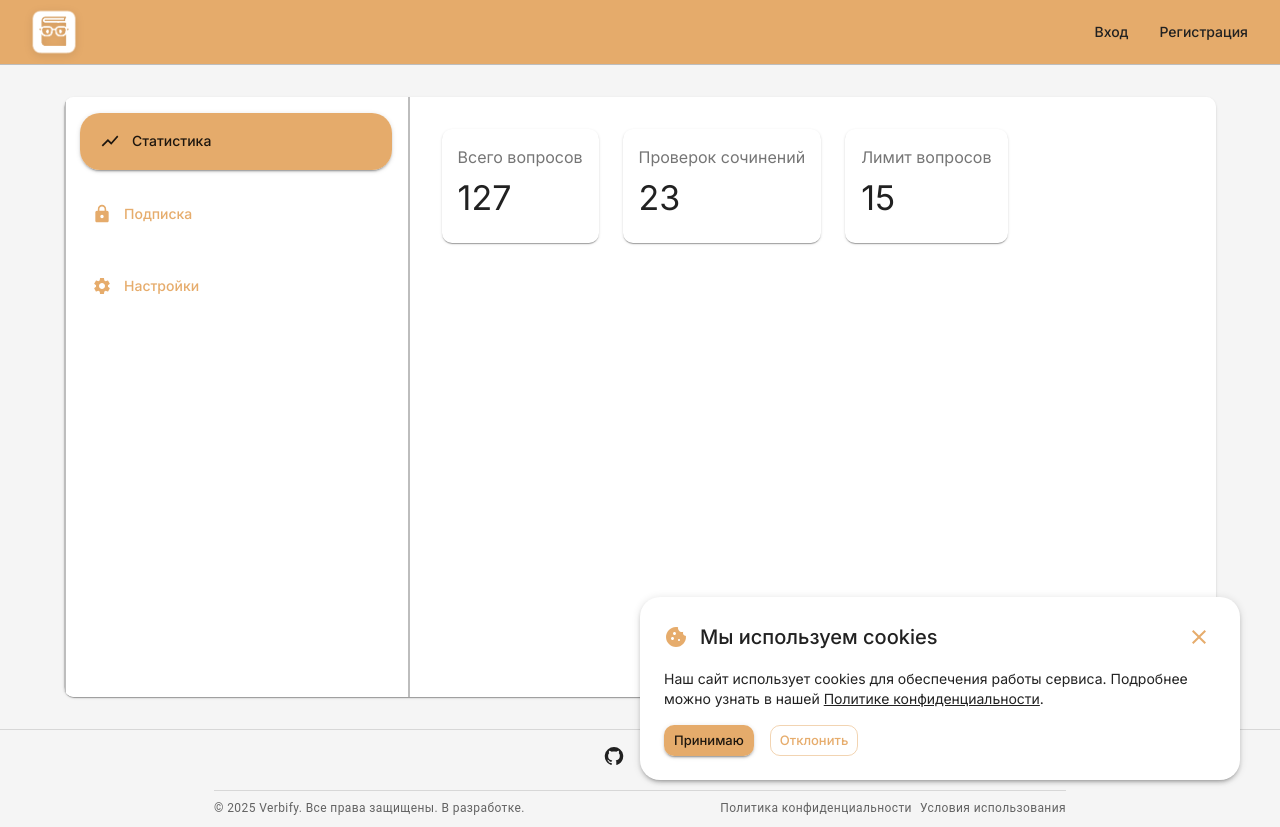
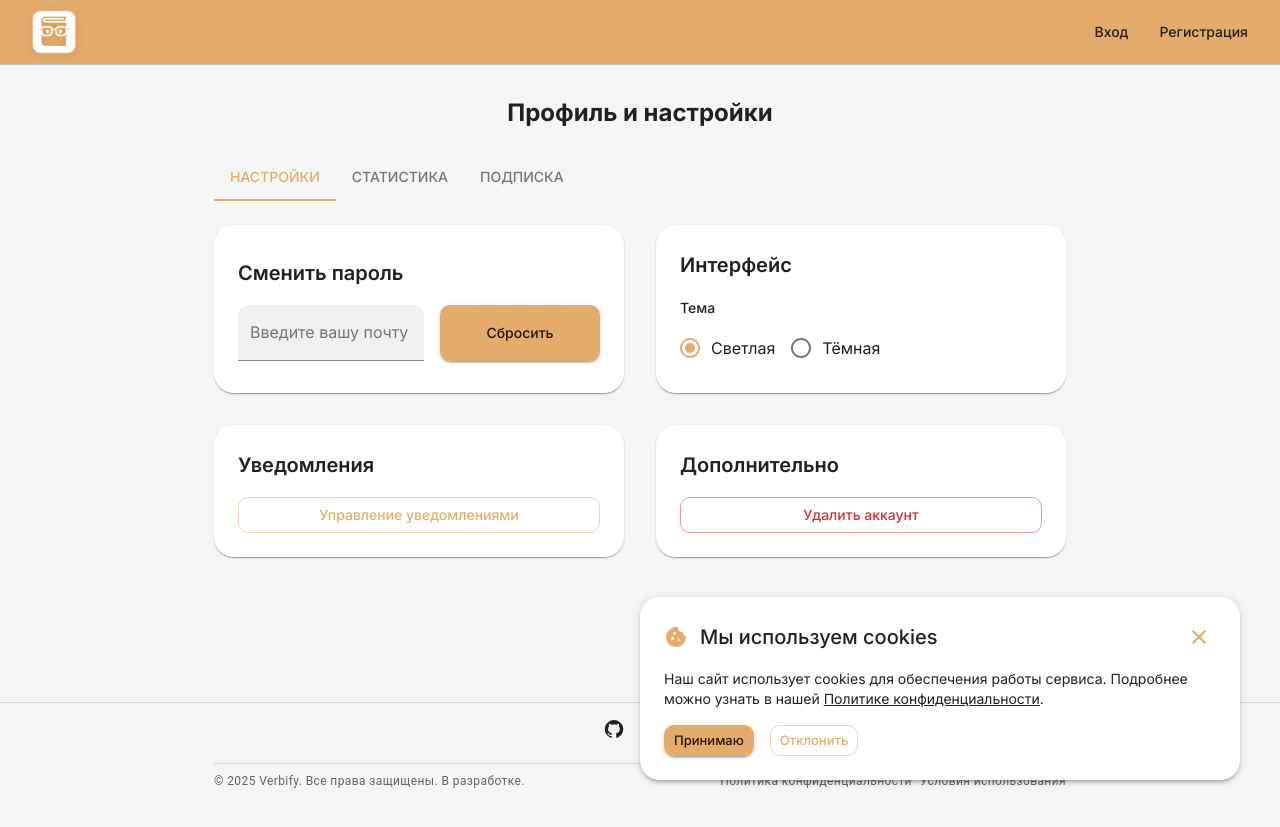
Before and after one commit to sunderrrrr/verbify-frontend, a Next.js app in the folder whyai-fr/: page /profile in a window 1280 px wide. After the commit the page ends 800 px from the top, so only its background shows below. Built offline with nearby package versions, Linux system fonts and the light colour scheme.

Commit message:
добавил страницу сброса пароля, пока без функционала и еще профиль тоже

```diff
--- a/whyai-fr/src/app/_components/user.tsx
+++ b/whyai-fr/src/app/_components/user.tsx
@@ -10,7 +10,7 @@ export function UserButton() {
 
 
     const handleUser = () => {
-        router.push('/soon');
+        router.push('/profile');
     };
 
     // @ts-ignore
--- a/whyai-fr/src/app/page.tsx
+++ b/whyai-fr/src/app/page.tsx
@@ -158,7 +158,7 @@ export default function HomePage() {
                     color: 'text.primary',
                     fontSize: isMobile ? '1.25rem' : '1.7rem'
                 }}>
-                    Привет, name!
+                    ИИ-Репетитор
                 </Typography>
                 <Typography variant="h1" sx={{
                     mb: 6,
--- a/whyai-fr/src/app/profile/page.tsx
+++ b/whyai-fr/src/app/profile/page.tsx
@@ -1,291 +1,280 @@
-// app/profile/page.tsx
 'use client';
-import { useState } from 'react';
+import { useState, useEffect } from 'react';
 import {
     Box,
     Button,
     Container,
-    Grid,
     Typography,
+    useMediaQuery,
+    keyframes,
+    styled,
+    TextField,
+    Tabs,
+    Tab,
     Card,
     CardContent,
-    TextField,
-    useTheme,
-    Slide,
-    Grow,
-    Fade,
-    styled,
-    useMediaQuery,
-    Divider
+    CircularProgress,
+    FormControlLabel,
+    Radio,
+    RadioGroup
 } from '@mui/material';
-import { Lock, ShowChart, Settings } from '@mui/icons-material';
+import { useTheme } from '@mui/material/styles';
 
-const AnimatedCard = styled(Card)(({ theme }) => ({
-    transition: theme.transitions.create(['transform', 'box-shadow'], {
-        duration: theme.transitions.duration.short,
-    }),
-    '&:hover': {
-        transform: 'translateY(-4px)',
-        boxShadow: theme.shadows[4]
-    }
+const fadeIn = keyframes`
+  from { opacity: 0; transform: translateY(20px); }
+  to { opacity: 1; transform: translateY(0); }
+`;
+
+const FadeContainer = styled(Box)(({ theme }) => ({
+    animation: `${fadeIn} 0.5s ease-out both`
 }));
 
-const MainWrapper = styled(Box)(({ theme }) => ({
-    backgroundColor: theme.palette.background.paper,
-    borderRadius: theme.shape.borderRadius,
-    boxShadow: theme.shadows[1],
-    display: 'flex',
-    minHeight: '600px',
-    overflow: 'hidden',
-    position: 'relative',
-    flexDirection: 'column',
-    [theme.breakpoints.up('md')]: {
-        flexDirection: 'row'
-    }
-}));
+export default function ProfilePage() {
+    const theme = useTheme();
+    const isMobile = useMediaQuery(theme.breakpoints.down('sm'));
+    const [tab, setTab] = useState(0);
+    const [loadingStats, setLoadingStats] = useState(true);
+    const [stats, setStats] = useState({
+        registeredAt: '2024-04-12',
+        totalQuestions: 87,
+        essaysChecked: 12,
+        currentPlan: 'Базовая'
+    });
 
-const NavigationPanel = styled(Box)(({ theme }) => ({
-    width: '100%',
-    padding: theme.spacing(2),
-    backgroundColor: theme.palette.background.paper,
-    display: 'flex',
-    flexDirection: 'column',
-    borderBottom: `2px solid ${theme.palette.divider}`,
-    [theme.breakpoints.up('md')]: {
-        width: '30%',
-        borderBottom: 'none',
-        borderRight: `2px solid ${theme.palette.divider}`
-    }
-}));
-
-const ContentPanel = styled(Box)(({ theme }) => ({
-    flex: 1,
-    padding: theme.spacing(4),
-    backgroundColor: theme.palette.background.paper,
-    position: 'relative'
-}));
-
-const StaticDivider = styled(Divider)(({ theme }) => ({
-    position: 'absolute',
-    left: 0,
-    top: 0,
-    height: '100%',
-    width: '2px',
-    backgroundColor: theme.palette.divider,
-    display: 'none',
-    [theme.breakpoints.up('md')]: {
-        display: 'block'
-    }
-}));
-
-const mockStats = {
-    totalQuestions: 127,
-    completedEssays: 23,
-    dailyLimit: 15
-};
-
-const subscriptions = [
+    const [plans, setPlans] = useState([
         {
-        tier: 'Базовая',
-        questions: '15 вопросов/день',
-        essays: '3 проверки/день',
-        color: 'grey.500',
-        price: 'Бесплатно',
+            name: 'Базовая',
+            description: '15 вопросов в день, 3 проверки сочинения, реклама',
+            price: 0,
             active: true
         },
         {
-        tier: 'Про',
-        questions: '30 вопросов/день',
-        essays: '5 проверок/день',
-        color: 'primary.main',
-        price: '299 ₽/мес',
+            name: 'Премиум',
+            description: '25 вопросов в день, 6 проверок, без рекламы',
+            price: 400,
             active: false
         },
         {
-        tier: 'Премиум',
-        questions: '60 вопросов/день',
-        essays: '10 проверок/день',
-        color: 'secondary.main',
-        price: '599 ₽/мес',
+            name: 'Ультра',
+            description: 'Бесконечные вопросы, 10 проверок, тест-система',
+            price: 1000,
             active: false
         }
-];
+    ]);
 
-export default function ProfilePage() {
-    const [activeSection, setActiveSection] = useState('stats');
-    const [userData, setUserData] = useState({
-        name: 'Иван Иванов',
-        email: 'user@example.com',
-        password: ''
-    });
-    const theme = useTheme();
-    const isMobile = useMediaQuery(theme.breakpoints.down('md'));
+    useEffect(() => {
+        // Имитация запроса на сервер
+        setTimeout(() => {
+            setLoadingStats(false);
+        }, 1000);
+    }, []);
 
-    const SectionButton = ({ icon, text, section }: { icon: React.ReactNode; text: string; section: string }) => (
-        <Fade in={true} timeout={800}>
-            <Button
-                fullWidth
-                variant={activeSection === section ? 'contained' : 'text'}
-                startIcon={icon}
-                onClick={() => setActiveSection(section)}
+    return (
+        <Container maxWidth="md" sx={{ py: 4 }}>
+            <FadeContainer>
+                <Typography variant="h5" fontWeight={700} textAlign="center" mb={3}>
+                    Профиль и настройки
+                </Typography>
+
+                <Tabs
+                    value={tab}
+                    onChange={(_, newValue) => setTab(newValue)}
+                    centered
+                    variant="scrollable"
+                    allowScrollButtonsMobile
+                    sx={{ mb: 3 }}
+                >
+                    <Tab label="Настройки" />
+                    <Tab label="Статистика" />
+                    <Tab label="Подписка" />
+                </Tabs>
+            </FadeContainer>
+
+            {tab === 0 && (
+                <FadeContainer>
+                    <Box
+                        display="grid"
+                        gridTemplateColumns={{ xs: '1fr', sm: '1fr 1fr' }}
+                        gap={4}
+                        width="100%"
+                    >
+                        {/* Смена пароля */}
+                        <Box
                             sx={{
-                    justifyContent: 'flex-start',
-                    mb: 2,
+                                bgcolor: 'background.paper',
+                                p: 3,
                                 borderRadius: 2,
-                    py: 2,
-                    minHeight: 56,
-                    '& .MuiButton-startIcon': {
-                        marginRight: theme.spacing(1.5),
-                        marginLeft: { xs: 0, md: theme.spacing(0.5) }
-                    }
+                                boxShadow: 1,
+                                display: 'flex',
+                                flexDirection: 'column',
+                                justifyContent: 'center',
+                                width: '100%',
                             }}
                         >
-                {!isMobile && text}
+                            <Typography variant="h6" fontWeight={600} mb={2}>
+                                Сменить пароль
+                            </Typography>
+                            <Box display="flex" gap={2} flexDirection={{ xs: 'column', sm: 'row' }}>
+                                <TextField fullWidth label="Введите вашу почту" />
+                                <Button
+                                    variant="contained"
+                                    color="primary"
+                                    sx={{ minWidth: { xs: '100%', sm: '160px' } }}
+                                >
+                                    Сбросить
                                 </Button>
-        </Fade>
-    );
+                            </Box>
+                        </Box>
 
-    return (
-        <Container maxWidth="lg" sx={{ py: 4 }}>
-            <MainWrapper>
-                <NavigationPanel>
-                    <SectionButton icon={<ShowChart />} text="Статистика" section="stats" />
-                    <SectionButton icon={<Lock />} text="Подписка" section="subscription" />
-                    <SectionButton icon={<Settings />} text="Настройки" section="settings" />
-                </NavigationPanel>
+                        {/* Интерфейс */}
+                        <Box
+                            sx={{
+                                bgcolor: 'background.paper',
+                                p: 3,
+                                borderRadius: 2,
+                                boxShadow: 1,
+                                width: '100%',
+                            }}
+                        >
+                            <Typography variant="h6" fontWeight={600} mb={2}>
+                                Интерфейс
+                            </Typography>
+                            <Typography variant="subtitle2" mb={1}>
+                                Тема
+                            </Typography>
+                            <RadioGroup defaultValue="light" row>
+                                <FormControlLabel value="light" control={<Radio />} label="Светлая" />
+                                <FormControlLabel value="dark" control={<Radio />} label="Тёмная" />
+                            </RadioGroup>
+                        </Box>
 
-                <StaticDivider orientation="vertical" />
+                        {/* Управление уведомлениями */}
+                        <Box
+                            sx={{
+                                bgcolor: 'background.paper',
+                                p: 3,
+                                borderRadius: 2,
+                                boxShadow: 1,
+                                display: 'flex',
+                                flexDirection: 'column',
+                                justifyContent: 'center',
+                                width: '100%',
+                            }}
+                        >
+                            <Typography variant="h6" fontWeight={600} mb={2}>
+                                Уведомления
+                            </Typography>
+                            <Button variant="outlined" fullWidth>
+                                Управление уведомлениями
+                            </Button>
+                        </Box>
 
-                <ContentPanel>
-                    <Slide direction={isMobile ? 'up' : 'left'} in={true} mountOnEnter unmountOnExit>
-                        <Box>
-                            {/* Статистика */}
-                            {activeSection === 'stats' && (
-                                <Grid container spacing={3}>
-                                    {[
-                                        ['Всего вопросов', mockStats.totalQuestions],
-                                        ['Проверок сочинений', mockStats.completedEssays],
-                                        ['Лимит вопросов', mockStats.dailyLimit]
-                                    ].map(([title, value], index) => (
-                                        <Grow in={true} key={title} timeout={index * 200}>
-                                            <Grid item xs={12} md={4} component="div">
-                                                <AnimatedCard>
-                                                    <CardContent>
-                                                        <Typography color="text.secondary">{title}</Typography>
-                                                        <Typography variant="h4" sx={{ mt: 1 }}>
-                                                            {value}
+                        {/* Дополнительно */}
+                        <Box
+                            sx={{
+                                bgcolor: 'background.paper',
+                                p: 3,
+                                borderRadius: 2,
+                                boxShadow: 1,
+                                display: 'flex',
+                                flexDirection: 'column',
+                                justifyContent: 'center',
+                                width: '100%',
+                            }}
+                        >
+                            <Typography variant="h6" fontWeight={600} mb={2}>
+                                Дополнительно
                             </Typography>
-                                                    </CardContent>
-                                                </AnimatedCard>
-                                            </Grid>
-                                        </Grow>
-                                    ))}
-                                </Grid>
+                            <Button variant="outlined" color="error" fullWidth>
+                                Удалить аккаунт
+                            </Button>
+                        </Box>
+                    </Box>
+                </FadeContainer>
             )}
 
-                            {/* Подписки */}
-                            {activeSection === 'subscription' && (
-                                <Grid container spacing={3}>
-                                    {subscriptions.map((sub, index) => (
-                                        <Grow in={true} key={sub.tier} timeout={index * 200}>
-                                            <Grid item xs={12} md={4} component="div">
-                                                <AnimatedCard sx={{
-                                                    border: `2px solid ${theme.palette.primary.light}`,
-                                                    position: 'relative',
-                                                    '&:after': sub.active ? {
-                                                        content: '"✓"',
-                                                        position: 'absolute',
-                                                        top: -12,
-                                                        right: -12,
-                                                        bgcolor: 'success.main',
-                                                        color: 'white',
-                                                        width: 32,
-                                                        height: 32,
-                                                        borderRadius: '50%',
-                                                        display: 'flex',
-                                                        alignItems: 'center',
-                                                        justifyContent: 'center',
-                                                        fontSize: 18
-                                                    } : {}
-                                                }}>
+
+            {tab === 1 && (
+                <FadeContainer>
+                    <Typography variant="h6" fontWeight={600} mb={2}>
+                        Статистика аккаунта
+                    </Typography>
+                    {loadingStats ? (
+                        <Box display="flex" justifyContent="center" mt={4}>
+                            <CircularProgress />
+                        </Box>
+                    ) : (
+                        <Box display="grid" gridTemplateColumns={{ xs: '1fr', sm: '1fr 1fr' }} gap={2}>
+                            <Card>
                                 <CardContent>
-                                                        <Typography variant="h6" gutterBottom sx={{ color: sub.color }}>
-                                                            {sub.tier}
+                                    <Typography fontWeight={600}>Дата регистрации</Typography>
+                                    <Typography color="text.secondary">{stats.registeredAt}</Typography>
+                                </CardContent>
+                            </Card>
+                            <Card>
+                                <CardContent>
+                                    <Typography fontWeight={600}>Всего заданий</Typography>
+                                    <Typography color="text.secondary">{stats.totalQuestions}</Typography>
+                                </CardContent>
+                            </Card>
+                            <Card>
+                                <CardContent>
+                                    <Typography fontWeight={600}>Проверенных сочинений</Typography>
+                                    <Typography color="text.secondary">{stats.essaysChecked}</Typography>
+                                </CardContent>
+                            </Card>
+                            <Card>
+                                <CardContent>
+                                    <Typography fontWeight={600}>Текущий план</Typography>
+                                    <Typography color="text.secondary">{stats.currentPlan}</Typography>
+                                </CardContent>
+                            </Card>
+                        </Box>
+                    )}
+                </FadeContainer>
+            )}
+
+            {tab === 2 && (
+                <FadeContainer>
+                    <Typography variant="h6" fontWeight={600} mb={2}>
+                        Тарифные планы
                     </Typography>
-                                                        <Typography>✓ {sub.questions}</Typography>
-                                                        <Typography>✓ {sub.essays}</Typography>
-                                                        <Box sx={{ mt: 2 }}>
-                                                            <Typography variant="h6">{sub.price}</Typography>
-                                                            {!sub.active && (
+                    <Box display="flex" flexDirection="column" gap={2}>
+                        {plans.map((plan) => (
+                            <Card
+                                key={plan.name}
+                                sx={{
+                                    backgroundColor: plan.active
+                                        ? theme.palette.primary.light
+                                        : theme.palette.background.paper,
+                                    border: plan.active ? `2px solid ${theme.palette.primary.main}` : '1px solid #ccc'
+                                }}
+                            >
+                                <CardContent>
+                                    <Typography variant="h6" fontWeight={600}>
+                                        {plan.name}
+                                    </Typography>
+                                    <Typography variant="body2" color="text.secondary" mb={2}>
+                                        {plan.description}
+                                    </Typography>
+                                    <Typography variant="body1" fontWeight={600}>
+                                        {plan.price === 0 ? 'Бесплатно' : `${plan.price} ₽/мес`}
+                                    </Typography>
+                                    {!plan.active && (
                                         <Button
-                                                                    fullWidth
                                             variant="contained"
                                             sx={{ mt: 2 }}
-                                                                    color={sub.tier === 'Про' ? 'primary' : 'secondary'}
+                                            onClick={() => alert(`Оформление: ${plan.name}`)}
                                         >
                                             Оформить
                                         </Button>
                                     )}
-                                                            {sub.active && (
-                                                                <Button
-                                                                    fullWidth
-                                                                    variant="outlined"
-                                                                    sx={{ mt: 2 }}
-                                                                    disabled
-                                                                >
-                                                                    Активный план
-                                                                </Button>
+                                </CardContent>
+                            </Card>
+                        ))}
+                    </Box>
+                </FadeContainer>
             )}
-                                                        </Box>
-                                                    </CardContent>
-                                                </AnimatedCard>
-                                            </Grid>
-                                        </Grow>
-                                    ))}
-                                </Grid>
-                            )}
-
-                            {/* Настройки */}
-                            {activeSection === 'settings' && (
-                                <Grow in={true}>
-                                    <Box component="form">
-                                        <Grid container spacing={3}>
-                                            {[
-                                                { label: 'Имя', value: userData.name, key: 'name' },
-                                                { label: 'Email', value: userData.email, key: 'email', type: 'email' },
-                                                { label: 'Новый пароль', value: userData.password, key: 'password', type: 'password' }
-                                            ].map((field, index) => (
-                                                <Grid item={true} xs={12} key={field.key} component="div">
-                                                    <Fade in={true} timeout={index * 200}>
-                                                        <TextField
-                                                            fullWidth
-                                                            label={field.label}
-                                                            type={field.type || 'text'}
-                                                            value={field.value}
-                                                            onChange={(e) => setUserData({ ...userData, [field.key]: e.target.value })}
-                                                        />
-                                                    </Fade>
-                                                </Grid>
-                                            ))}
-                                            <Grid item={true} xs={12} component="div">
-                                                <Fade in={true} timeout={500}>
-                                                    <Button
-                                                        variant="contained"
-                                                        size="large"
-                                                        sx={{ mt: 2 }}
-                                                    >
-                                                        Сохранить изменения
-                                                    </Button>
-                                                </Fade>
-                                            </Grid>
-                                        </Grid>
-                                    </Box>
-                                </Grow>
-                            )}
-                        </Box>
-                    </Slide>
-                </ContentPanel>
-            </MainWrapper>
         </Container>
     );
 }
```
Also changed, not shown: whyai-fr/src/app/reset/page.tsx (added, +179 -0 lines). Lines whose indentation alone changed are shown as unchanged.
